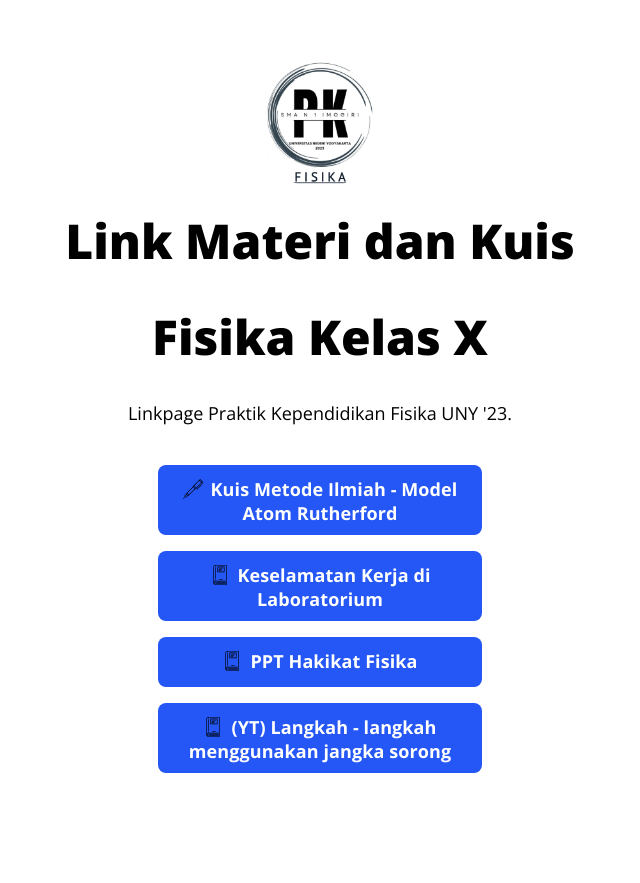
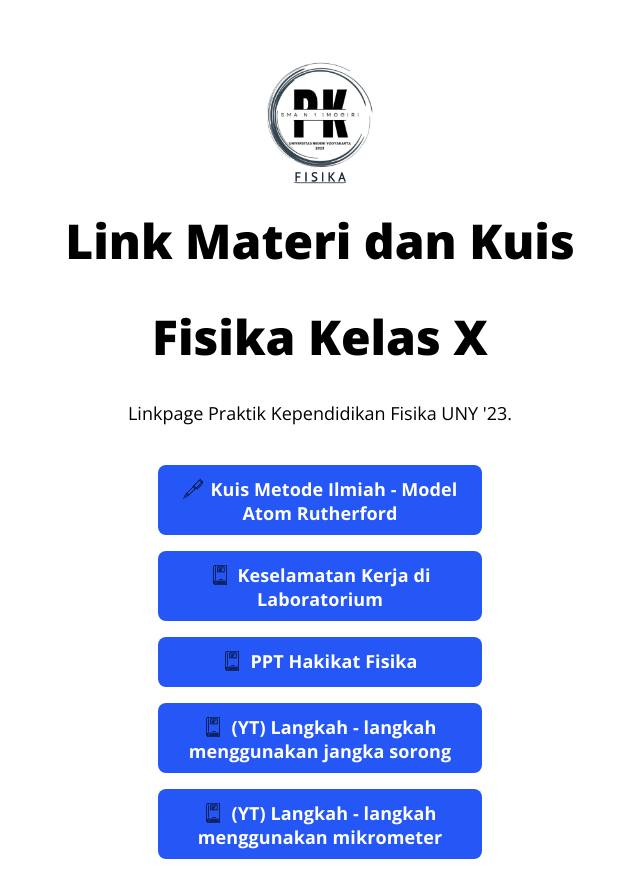
Before and after one commit to MuktiIngsun/linkpage-pkfisika, a plain HTML site: page index.html in a window 1280 px wide. Shown: the whole page, without its empty margins (320-960 px from the left). Before the commit the page ends 800 px from the top, so only its background shows below. Drawn offline with Linux system fonts and the light colour scheme.

Commit message:
Update index.html

```diff
--- a/index.html
+++ b/index.html
@@ -105,6 +105,7 @@
         <a class="button button-default" href="https://app.Lumi.education/run/zySrqF" target="_blank" rel="noopener" role="button"><img class="icon" src="images/icons/book-svgrepo-com.svg" alt="">Keselamatan Kerja di Laboratorium</a><br>
         <a class="button button-default" href="https://drive.google.com/file/d/1uLENL3soJekoeAwb3aUxCPjjbSM2NUme/view?usp=sharing" target="_blank" rel="noopener" role="button"><img class="icon" src="images/icons/book-svgrepo-com.svg" alt="">PPT Hakikat Fisika</a><br>
         <a class="button button-default" href="https://www.youtube.com/watch?v=v2UbClvRKEw" target="_blank" rel="noopener" role="button"><img class="icon" src="images/icons/book-svgrepo-com.svg" alt="">(YT) Langkah - langkah menggunakan jangka sorong</a><br>
+        <a class="button button-default" href="https://www.youtube.com/watch?v=sW0uyBEXe6I" target="_blank" rel="noopener" role="button"><img class="icon" src="images/icons/book-svgrepo-com.svg" alt="">(YT) Langkah - langkah menggunakan mikrometer</a><br>
       </div>
     </div>
   </div>
```
